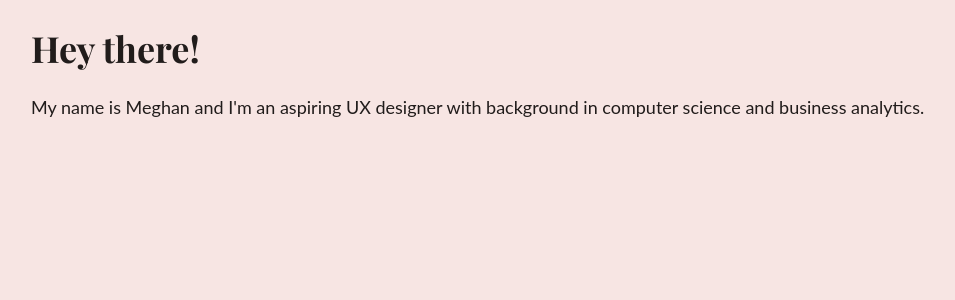
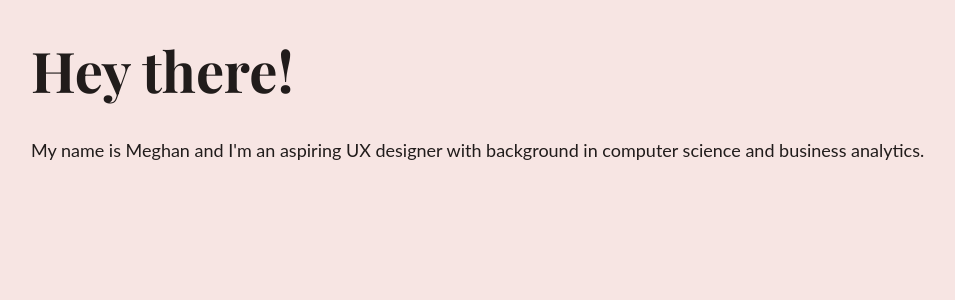
Before and after one commit to FemputerTech/MyWebsite, a Flask app: page / in a window 1280 px wide. Shown: the part 136-436 px from the top of the page, without its empty margins (89-1044 px from the left). Run offline with Flask 3, Linux system fonts and the light colour scheme; some web fonts are replaced.

Commit message:
did some reformatting and added styling for h1

```diff
--- a/static/styles.css
+++ b/static/styles.css
@@ -10,6 +10,12 @@ body {
 
 .section {
     margin: 0 120px 0 120px;
+}
+
+/* ****************** Headings ****************** */
+h1 {
+  font-size: 56px;
+  line-height: 64px;
 }
 
 /* ****************** Font Classes ****************** */
--- a/templates/about.html
+++ b/templates/about.html
@@ -1,6 +1,6 @@
 <!-- extend base template -->
 {% extends "base.html" %}About{% block content %}
 <div class="about-section">
-    <h1 class="heading playfair-display-bold">About Me</h1>
+    <h1 class="playfair-display-bold">About Me</h1>
 </div>
 {% endblock %}
--- a/templates/contact.html
+++ b/templates/contact.html
@@ -1,6 +1,6 @@
 <!-- extend base template -->
 {% extends "base.html" %}Contact{% block content %}
 <div class="contact-section">
-    <h1 class="heading playfair-display-bold">Contact Me</h1>
+    <h1 class="playfair-display-bold">Say Hi!</h1>
 </div>
 {% endblock %}
--- a/templates/index.html
+++ b/templates/index.html
@@ -1,7 +1,7 @@
 <!-- extend base template -->
 {% extends "base.html" %}Home{% block content %}
 <div class="home-section">
-    <h1 class="heading playfair-display-bold">Hey there!</h1>
+    <h1 class="playfair-display-bold">Hey there!</h1>
     <p class="paragraph lato-regular">My name is Meghan and I'm an aspiring UX designer with background in computer science and business analytics.</p>
 </div>
 {% endblock %}
```
